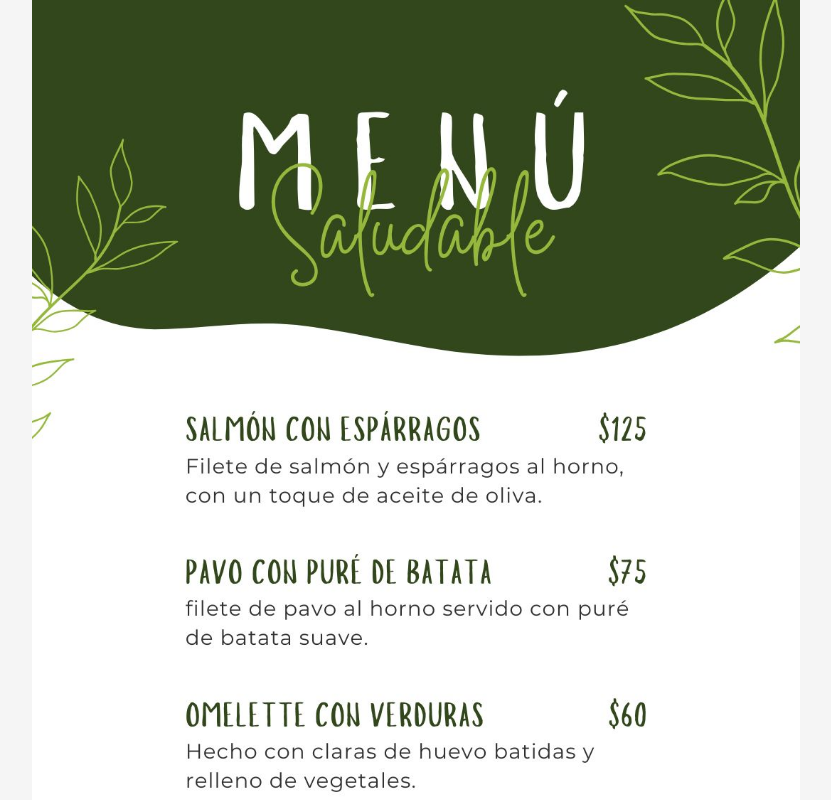
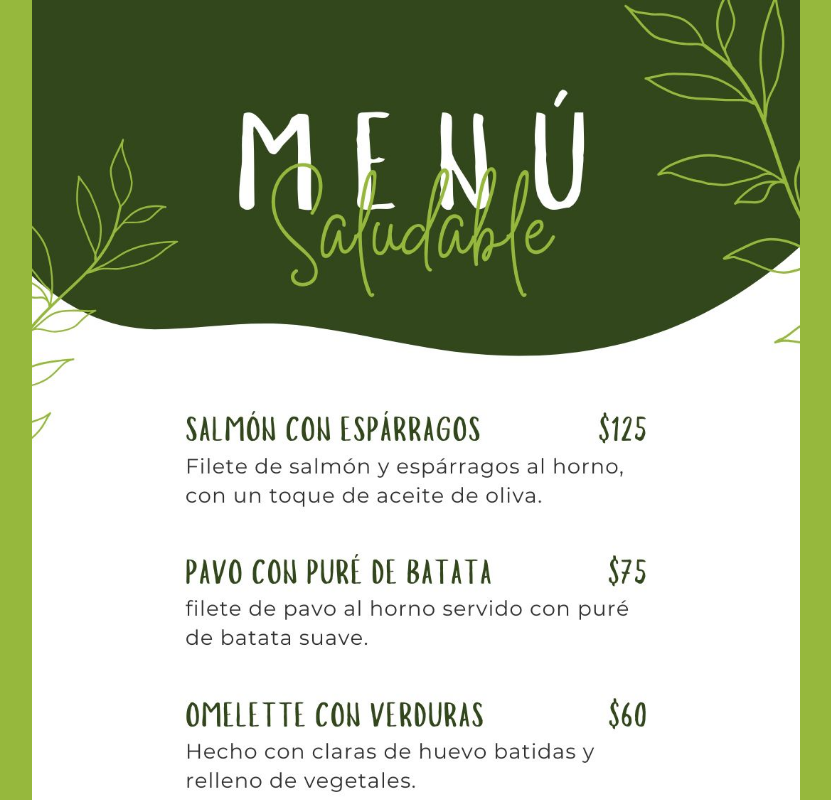
Before and after one commit to Landix-Web/menu-, a plain HTML site: page verde/index.html in a window 1280 px wide. Shown: the whole page, without its empty margins (224-1055 px from the left). Drawn offline with Linux system fonts and the light colour scheme.

Commit message:
Update style.css

```diff
--- a/verde/style.css
+++ b/verde/style.css
@@ -5,7 +5,7 @@ body, html {
     height: 100%;
     overflow-x: hidden; /* Evita el scroll horizontal */
     font-family: sans-serif;
-    background-color: #f5f5f5; /* Un color de fondo suave */
+    background-color: #96b83d; /* Un color de fondo suave */
 }
 
 .menu-container {
@@ -30,4 +30,5 @@ body, html {
         max-width: 768px;
         margin: 0 auto; /* Centra el contenedor en pantallas grandes */
     }
+
 }
```
